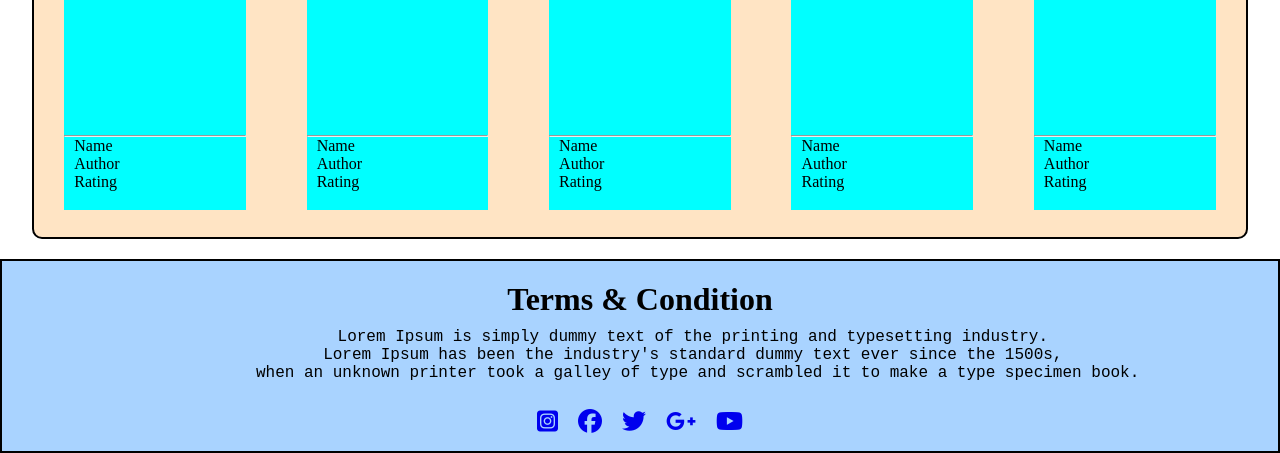
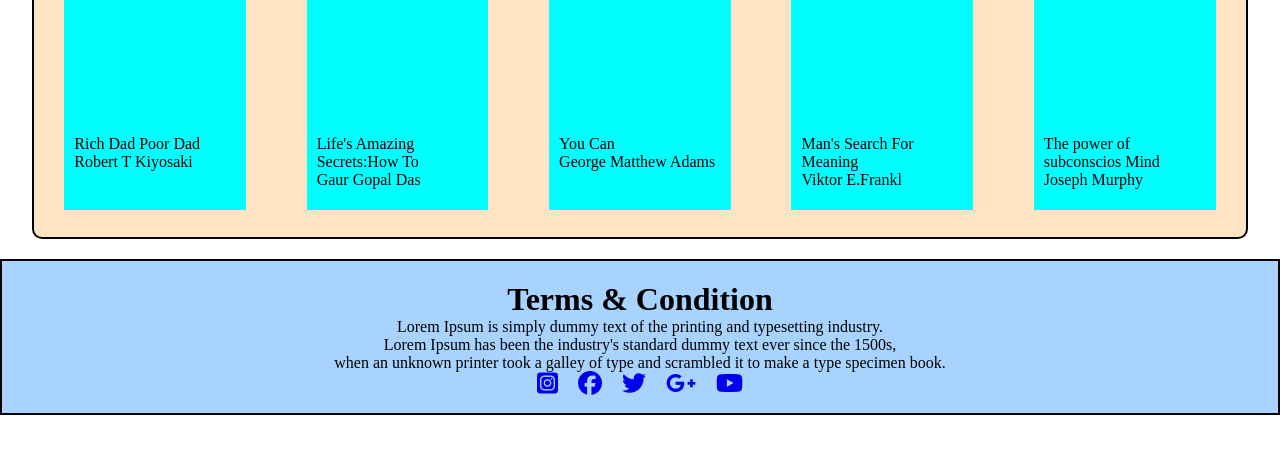
Before and after one commit to Jatin-Kumar-Thakur/Book_store, a plain HTML site: page index.html in a window 1280 px wide. Shown: the part 1160-1613 px from the top of the page. After the commit the page ends 1575 px from the top, so only its background shows below. Drawn offline with Linux system fonts and the light colour scheme; a web font is replaced by a local one.

Commit message:
Update index.html

```diff
--- a/index.html
+++ b/index.html
@@ -30,10 +30,24 @@
       <!-- ******************************************************* -->
       <div class="home">
         <div class="slider">
-          <!-- <a href="#"><img src="./image/default.jpg" alt="Image1"></a>
-                <a href="#"><img src="./image/default.jpg" alt="Image2"></a>
-                <a href="#"><img src="./image/default.jpg" alt="Image3"></a>
-                <a href="#"><img src="./image/default.jpg" alt="Image4"></a> -->
+          <div class="slider_container">
+            <div id="p1" class="flow">
+              <a href="#p4"><i class="fa-solid fa-angle-left"></i></a>
+              <a href="#p2"><i class="fa-solid fa-angle-right"></i></a>
+            </div>
+            <div id="p2" class="flow">
+              <a href="#p1"><i class="fa-solid fa-angle-left"></i></a>
+              <a href="#p3"><i class="fa-solid fa-angle-right"></i></a>
+            </div>
+            <div id="p3" class="flow">
+              <a href="#p2"><i class="fa-solid fa-angle-left"></i></a>
+              <a href="#p4"><i class="fa-solid fa-angle-right"></i></a>
+            </div>
+            <div id="p4" class="flow">
+              <a href="#p3"><i class="fa-solid fa-angle-left"></i></a>
+              <a href="#p1"><i class="fa-solid fa-angle-right"></i></a>
+            </div>
+          </div>
         </div>
       </div>
       <!-- ************************************************************** -->
@@ -74,48 +88,48 @@
           <hr />
           <div class="box">
             <div class="books">
-              <div class="bookimg"><img src="" alt="image" /></div>
-              <hr />
+              <div class="bookimg"><img src="./image/home_page_images/9781612680194.jpg" alt="image" /></div>
+              <!-- <hr /> -->
               <div class="details">
-                <p>Name</p>
-                <p>Author</p>
-                <p>Rating</p>
+                <p class="b_name">Rich Dad Poor Dad</p>
+                <p>Robert T Kiyosaki</p>
+                <!-- <p>Rating</p> -->
               </div>
             </div>
             <div class="books">
-              <div class="bookimg"><img src="" alt="image1" /></div>
-              <hr />
+              <div class="bookimg"><img src="./image/home_page_images/book2.jpg" alt="image1" /></div>
+              <!-- <hr /> -->
               <div class="details">
-                <p>Name</p>
-                <p>Author</p>
-                <p>Rating</p>
+                <p class="b_name">Life's Amazing Secrets:How To</p>
+                <p>Gaur Gopal Das</p>
+                <!-- <p>Rating</p> -->
               </div>
             </div>
             <div class="books">
-              <div class="bookimg"><img src="" alt="image2" /></div>
-              <hr />
+              <div class="bookimg"><img src="./image/home_page_images/book3.jpg" alt="image2" /></div>
+              <!-- <hr /> -->
               <div class="details">
-                <p>Name</p>
-                <p>Author</p>
-                <p>Rating</p>
+                <p class="b_name">You Can</p>
+                <p>George Matthew Adams</p>
+                <!-- <p>Rating</p> -->
               </div>
             </div>
             <div class="books">
-              <div class="bookimg"><img src="" alt="image3" /></div>
-              <hr />
+              <div class="bookimg"><img src="./image/home_page_images/book4.jpg" alt="image3" /></div>
+              <!-- <hr /> -->
               <div class="details">
-                <p>Name</p>
-                <p>Author</p>
-                <p>Rating</p>
+                <p class="b_name">Man's Search For Meaning</p>
+                <p>Viktor E.Frankl</p>
+                <!-- <p>Rating</p> -->
               </div>
             </div>
             <div class="books">
-              <div class="bookimg"><img src="" alt="image3" /></div>
-              <hr />
+              <div class="bookimg"><img src="./image/home_page_images/book5.jpg" alt="image3" /></div>
+              <!-- <hr /> -->
               <div class="details">
-                <p>Name</p>
-                <p>Author</p>
-                <p>Rating</p>
+                <p class="b_name">The power of subconscios Mind</p>
+                <p>Joseph Murphy</p>
+                <!-- <p>Rating</p> -->
               </div>
             </div>
           </div>
@@ -125,11 +139,11 @@
       <div class="footer">
         <div class="terms">
            <h1>Terms & Condition</h1>
-           <pre>
-            Lorem Ipsum is simply dummy text of the printing and typesetting industry.
-            Lorem Ipsum has been the industry's standard dummy text ever since the 1500s,
-            when an unknown printer took a galley of type and scrambled it to make a type specimen book.
-        </pre>
+           <p>
+            Lorem Ipsum is simply dummy text of the printing and typesetting industry. <br>
+            Lorem Ipsum has been the industry's standard dummy text ever since the 1500s,<br>
+            when an unknown printer took a galley of type and scrambled it to make a type specimen book. <br>
+        </p>
         </div>
         <div class="social_media">
             <a href="#"><i class="fa-brands fa-square-instagram fa-xl"></i></a>
```
